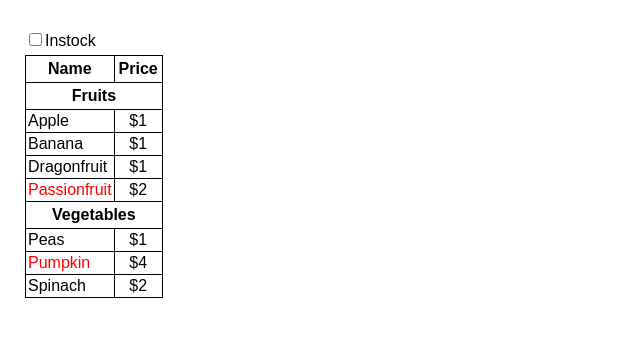
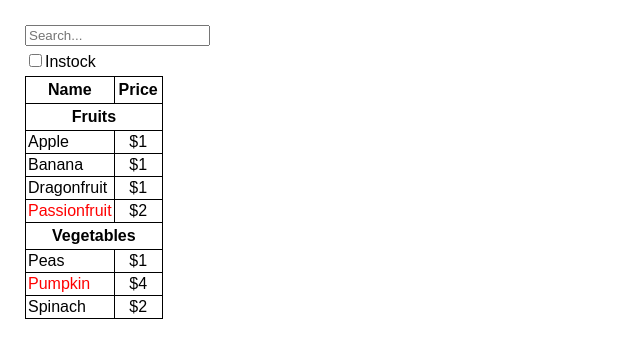
Before and after one commit to LozanIvanov/Programs, a React (Vite) app: page / in a window 1280 px wide. Shown: the top 358 px of the page, without its empty margins (0-640 px from the left). Built offline with nearby package versions, Linux system fonts and the light colour scheme.

Commit message:
add input search field

```diff
--- a/src/App.jsx
+++ b/src/App.jsx
@@ -16,7 +16,8 @@ function App() {
     { category: "Fruits", price: "$1", stocked: true, name: "Banana" },
   ];
 
-  const[inStockOnly,setInstockOnly]=useState(false)
+  const[inStockOnly,setInstockOnly]=useState(false);
+  const[filterText,setFilterText]=useState('');
 
   return (
     <>
@@ -24,8 +25,14 @@ function App() {
        <SearchBox
        inStockOnly={inStockOnly}
        onInStockOnlyChange={setInstockOnly}
+       filterText={filterText}
+       onFilterTextChange={setFilterText}
        />
-      <FilterableProductTable products={PRODUCTS} inStockOnly={inStockOnly}/>
+      <FilterableProductTable
+       products={PRODUCTS}
+      inStockOnly={inStockOnly}
+      filterText={filterText}
+      />
     </>
   )
 }
--- a/src/productsTable/ProductTable.jsx
+++ b/src/productsTable/ProductTable.jsx
@@ -1,18 +1,19 @@
 import { useState } from 'react';
 import  "./ProductTable.css";
 
-export default function FilterableProductTable( {products,inStockOnly} )
+export default function FilterableProductTable( {products,inStockOnly,filterText} )
 {
 
   return (
     <div>
       <ProductTable
         products={products}
-        inStockOnly={inStockOnly}  />
+        inStockOnly={inStockOnly}
+        filterText={filterText}  />
     </div>
   );
 }
-function ProductTable({ products, inStockOnly }) {
+function ProductTable({ products, inStockOnly,filterText }) {
 
     const categorizedProducts = {};
 
@@ -21,6 +22,10 @@ function ProductTable({ products, inStockOnly }) {
         console.log(inStockOnly)
         return;
       }
+      if (product.name.toLowerCase().indexOf(filterText.toLowerCase()) === -1) {
+        return;
+      }
+
       if (!categorizedProducts[product.category]) {
         categorizedProducts[product.category] = [];
       }
--- a/src/productsTable/component/SearchBox.jsx
+++ b/src/productsTable/component/SearchBox.jsx
@@ -1,15 +1,23 @@
 import React from "react";
 
-export default function SearchBox({inStockOnly, onInStockOnlyChange}){
+export default function SearchBox({ inStockOnly, onInStockOnlyChange,filterText,onFilterTextChange }) {
 
-    return(
+    return (
         <div >
-             <label >
-             <input type="checkbox"
-             checked={inStockOnly}
-              onChange={(e)=>onInStockOnlyChange(e.target.checked)}>
-             </input>
-             Instock </label>
+            <form>
+                <input
+                type="text"
+                placeholder="Search..."
+                value={filterText}
+                onChange={(e)=>onFilterTextChange(e.target.value)}
+                />
+                <label >
+                    <input type="checkbox"
+                        checked={inStockOnly}
+                        onChange={(e) => onInStockOnlyChange(e.target.checked)}>
+                    </input>
+                    Instock </label>
+            </form>
         </div>
     )
 }
```
